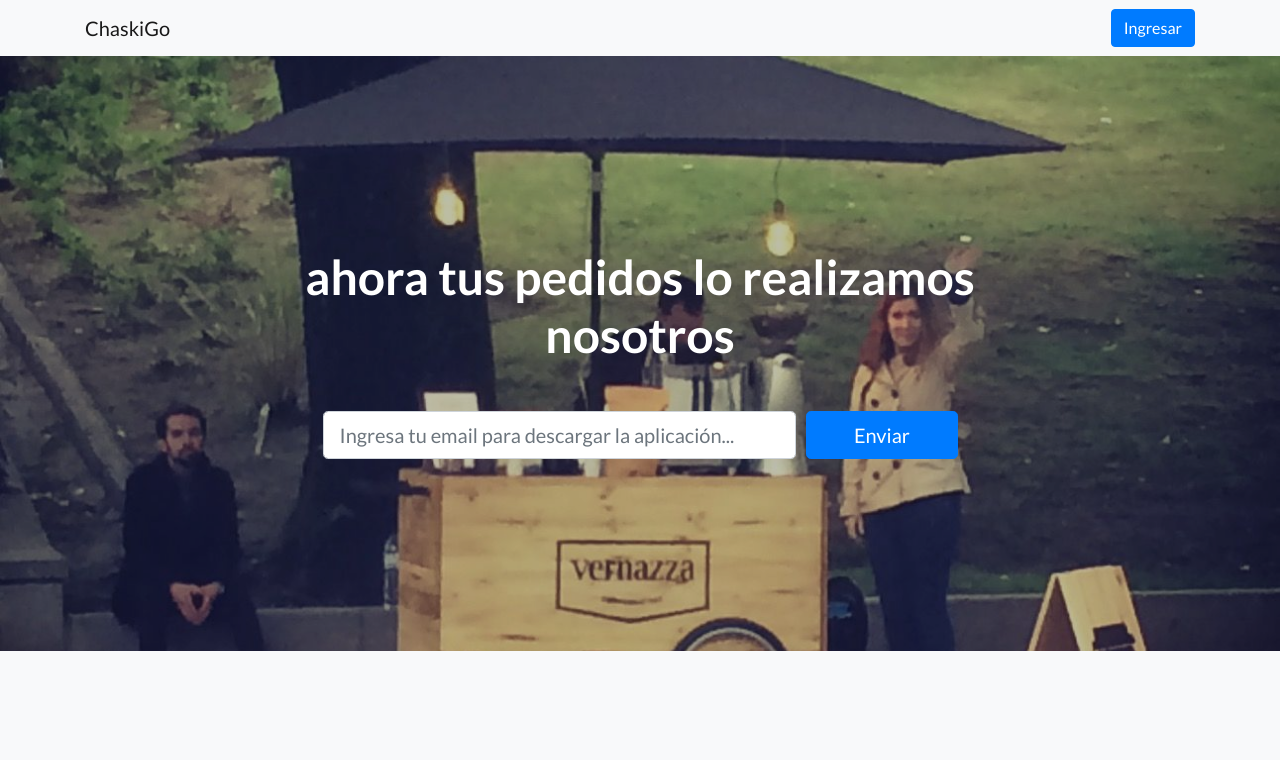
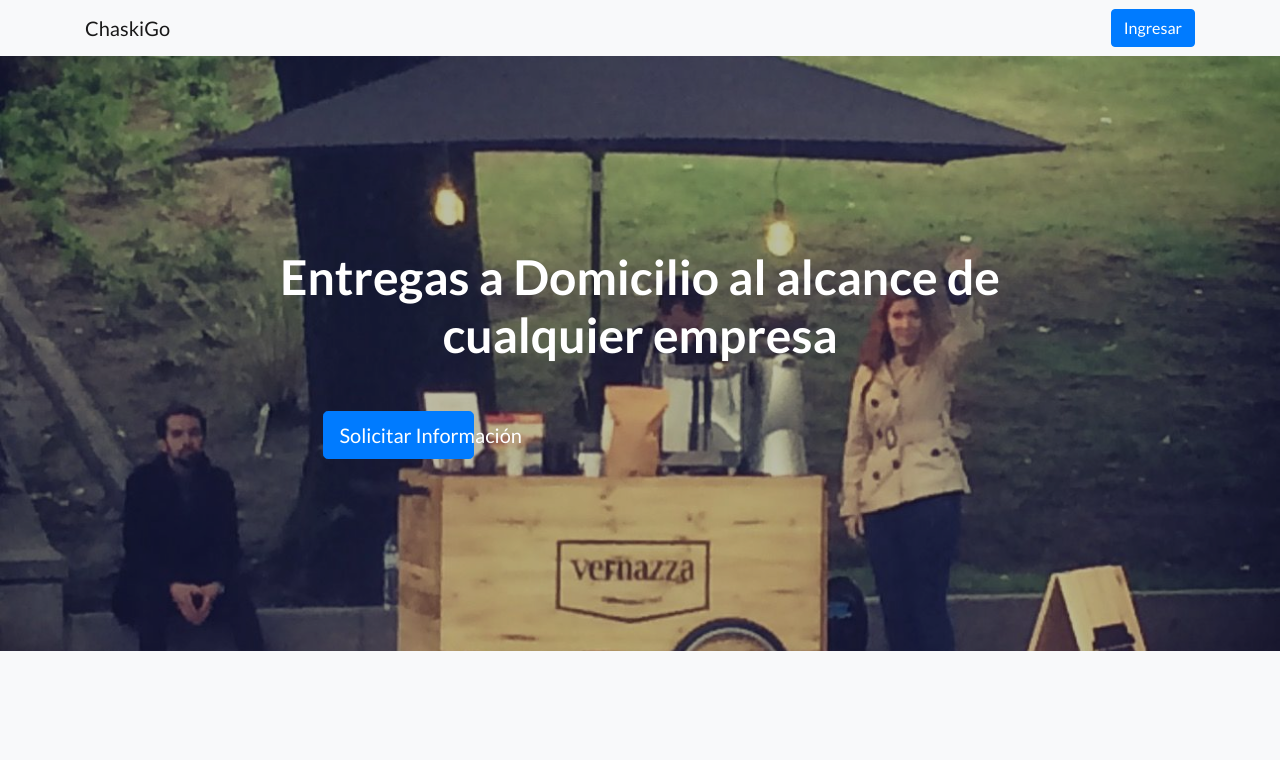
Before and after one commit to rodoqui17/chaskigo, a website: page index.html in a window 1280 px wide. Shown: the top 760 px of the page. Drawn offline with Linux system fonts and the light colour scheme.

Commit message:
Update index.html

```diff
--- a/index.html
+++ b/index.html
@@ -40,17 +40,16 @@
       <div class="container">
         <div class="row">
           <div class="col-xl-9 mx-auto">
-            <h1 class="mb-5">ahora tus pedidos lo realizamos nosotros</h1>
+            <h1 class="mb-5">Entregas a Domicilio al alcance de cualquier empresa</h1>
           </div>
           <div class="col-md-10 col-lg-8 col-xl-7 mx-auto">
             <form action="/formulario">
               <div class="form-row">
-                <div class="col-12 col-md-9 mb-2 mb-md-0">
-
-                  <input type="email" id="mail" class="form-control form-control-lg" placeholder="Ingresa tu email para descargar la aplicación...">
-                </div>
+                <!--<div class="col-12 col-md-9 mb-2 mb-md-0">
+                 <input type="email" id="mail" class="form-control form-control-lg" placeholder="Ingresa tu email para descargar la aplicación...">
+                </div>-->
                 <div class="col-12 col-md-3">
-                  <button class="btn btn-block btn-lg btn-primary" onclick="myFunction()">Enviar</button>
+                  <button class="btn btn-block btn-lg btn-primary">Solicitar Información</button>
                   <script>
                   function myFunction(){
                   var dato = document.getElementById("mail").value;
```
